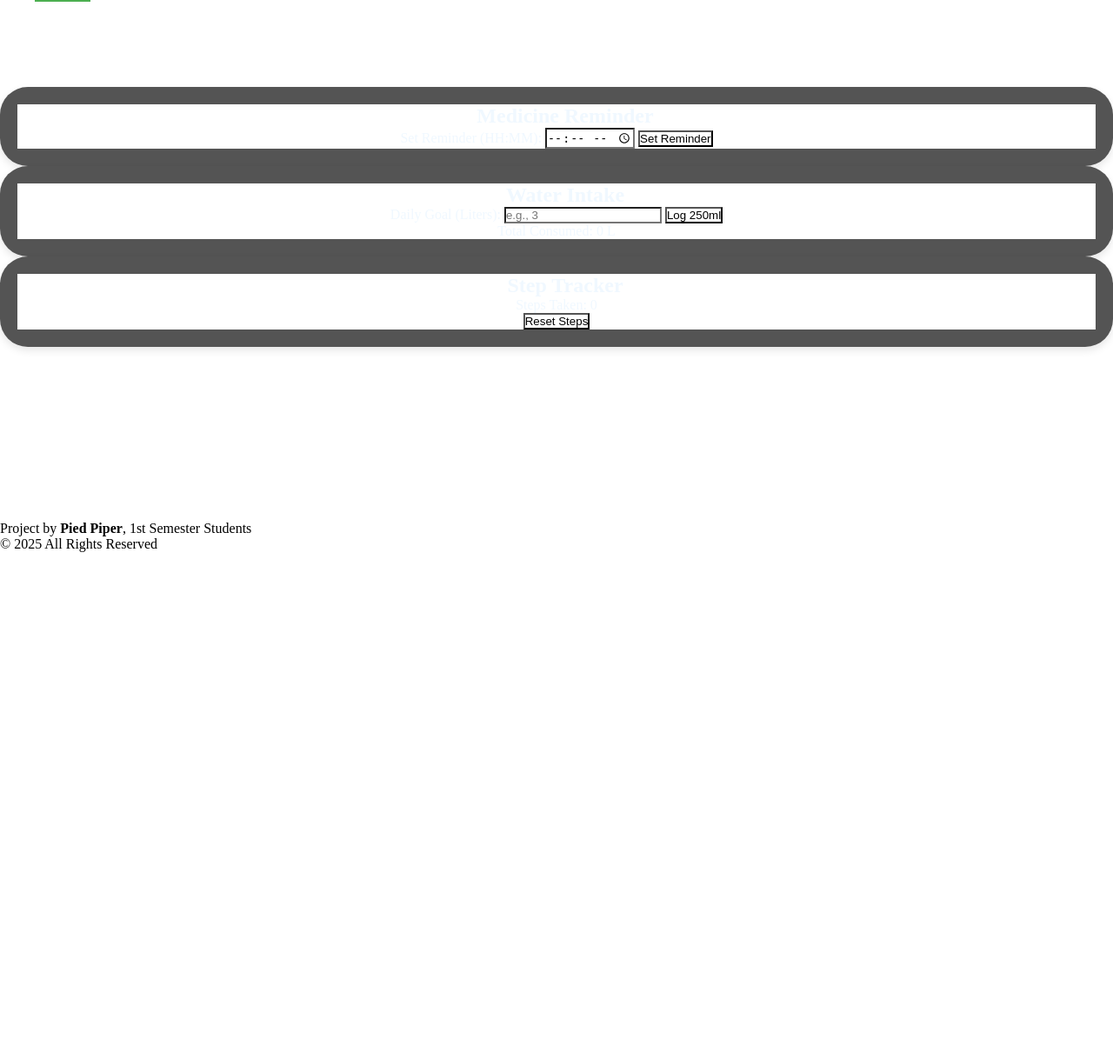
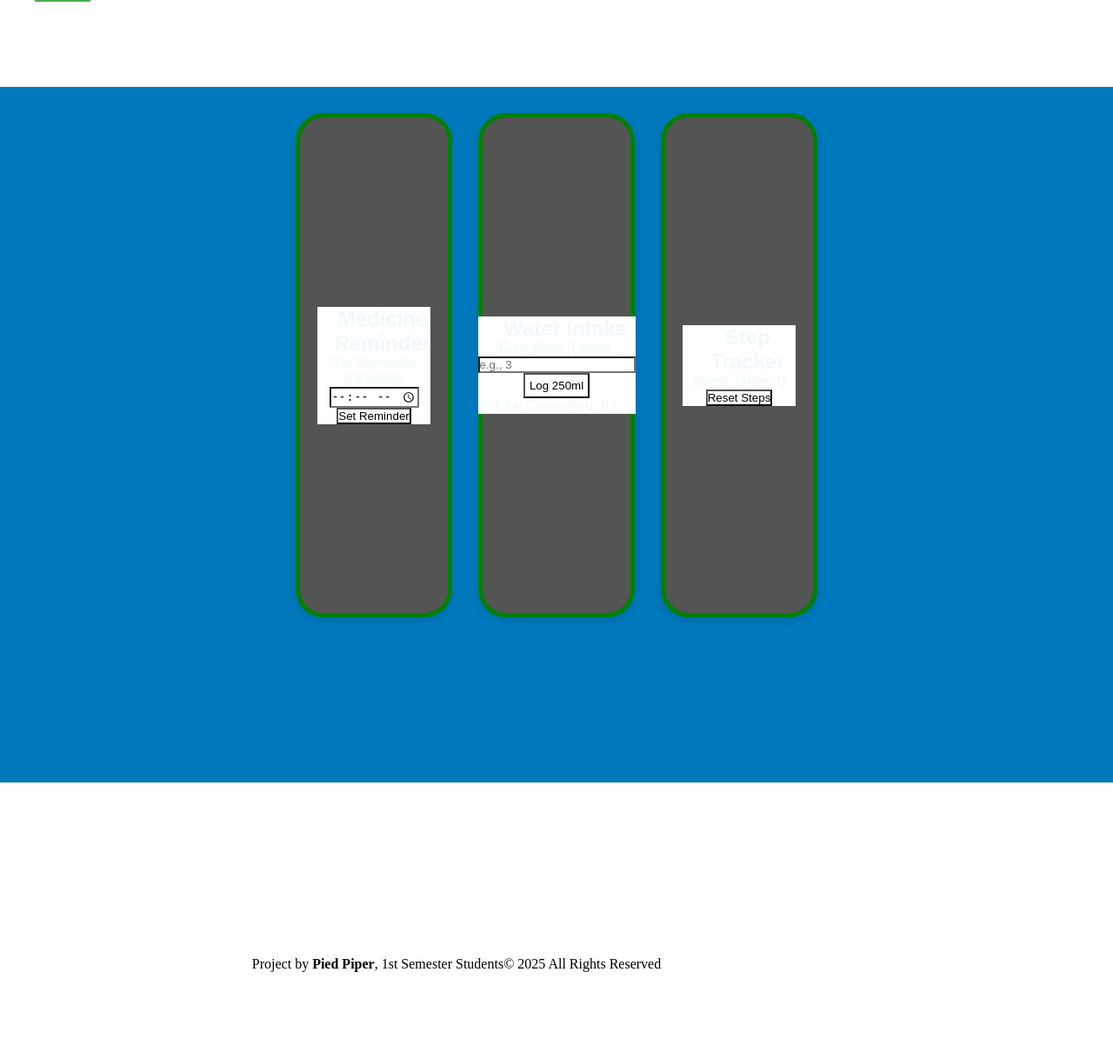
Before and after one commit to Noskathon-Lite/pied_piper, a Django app: template pp/fit_app/templates/index.html in a window 1280 px wide. Shown: the part 184-1394 px from the top of the page at 87% size. Before the commit the page ends 819 px from the top, so only its background shows below. Run offline with Django 5.2, Linux system fonts and the light colour scheme; the template is opened without the code that fills it, so the values that code supplies are empty; some libraries are stand-ins or nearby versions.

Commit message:
css changes

```diff
--- a/pp/fit_app/style.css
+++ b/pp/fit_app/style.css
@@ -35,10 +35,6 @@ h2 {
   flex-direction: row;
 }
 
-
-.container {
-  margin-top: 100px;
-  margin-bottom: 200px;
 /* Container Styles */
 .container {
   margin: 100px auto 200px auto;
@@ -53,7 +49,7 @@ h2 {
   justify-content: center;
   grid-template-areas: " m s a" "f f f";
 }
-.s{
+.s {
   grid-template-columns: repeat(3, 1fr); /* Responsive column widths */
   grid-template-rows: 500px;
   gap: 20px; /* Larger gap for better spacing */
@@ -85,10 +81,37 @@ footer {
 
   color: aliceblue;
 }
+.s {
+  display: flex;
+  align-items: center;
+  justify-content: center;
+  padding: 20px;
+  margin: 10px;
+  background: rgb(84, 84, 84); /* Dark background */
+  color: aliceblue; /* Light text color */
+  text-align: center;
+  border-radius: 2rem; /* Rounded corners */
+  border: 5px solid green; /* Green border with 5px thickness */
+  transition: transform 0.3s ease, background-color 0.3s ease,
+    box-shadow 0.3s ease; /* Smooth hover effect */
+  font-family: Arial, sans-serif;
+}
 
+.s:hover {
+  transform: scale(1.1); /* Slightly enlarges the element */
+  background-color: #3e95cd; /* Light blue background */
+  box-shadow: 0px 8px 15px rgba(0, 0, 0, 0.3); /* Adds a shadow for a popping effect */
+  color: black; /* Black text color for better contrast */
+}
+
+.foot {
+  display: flex;
+  justify-content: center;
+}
 .social_media {
-  margin-top: 30px;
-  /* display: flex;
-  justify-content: center; */
+  padding-bottom: 20px;
+  margin-top: 40px;
+  display: flex;
+  justify-content: center;
   gap: 10px;
 }
--- a/pp/fit_app/templates/index.html
+++ b/pp/fit_app/templates/index.html
@@ -34,9 +34,7 @@
             min="0"
             step="0.1"
           />
-          <button id="log-water" style="padding: 5px margin-top : 4px">
-            Log 250ml
-          </button>
+          <button id="log-water" style="padding: 5px">Log 250ml</button>
           <p>Total Consumed: <span id="water-total">0</span> L</p>
         </section>
       </section>
```
